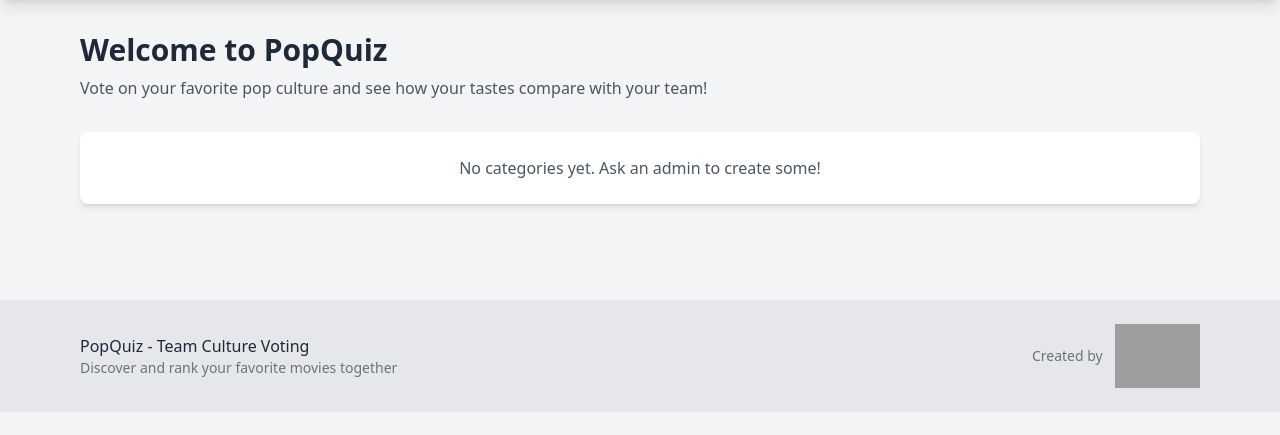
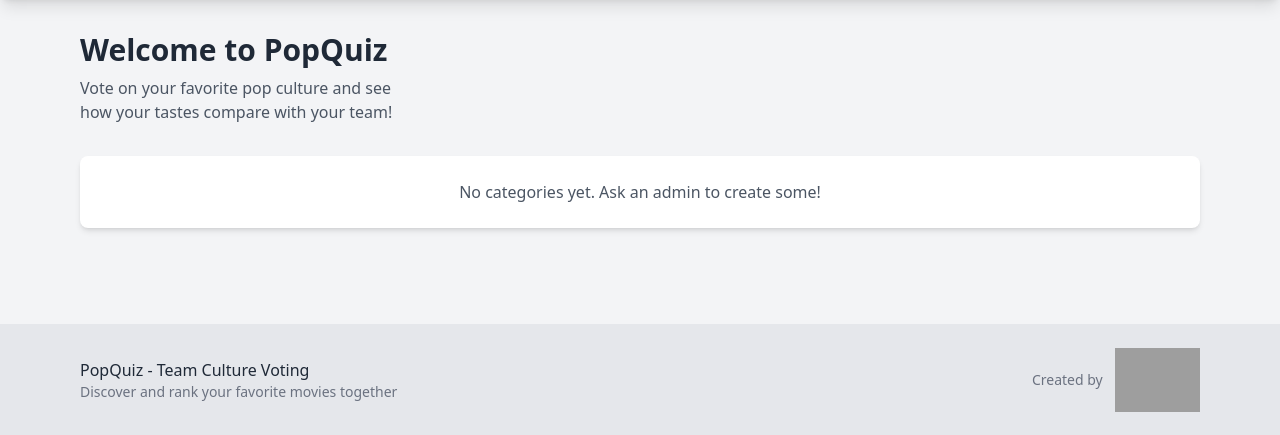
Before and after one commit to chnm/popquiz, a Django app: page / in a window 1280 px wide. Shown: the part 71-506 px from the top of the page. Run offline with Django 5.2, Linux system fonts and the light colour scheme; data that the repository does not hold is empty; some libraries are stand-ins or nearby versions; grey boxes are pictures that could not be loaded.

Commit message:
Make dashboard layout responsive with side-by-side content on desktop
- Welcome header and featured movie now share same row on desktop (lg breakpoint)
- Welcome section fixed at 320px width (lg:w-80) on desktop
- Featured movie takes remaining space (flex-grow)
- Stacks vertically on mobile/tablet for optimal mobile experience
- Welcome text vertically centered with featured movie card
- Better use of horizontal space on large screens

🤖 Generated with [Claude Code](https://claude.com/claude-code)

Co-Authored-By: Claude <noreply@anthropic.com>

```diff
--- a/catalog/templates/catalog/home.html
+++ b/catalog/templates/catalog/home.html
@@ -4,15 +4,17 @@
 
 {% block content %}
 {% load static %}
+<!-- Welcome Header and Featured Movie - Side by Side on Desktop -->
+<div class="mb-8 flex flex-col lg:flex-row gap-8">
     <!-- Welcome Header -->
-<div class="mb-8">
+    <div class="flex-shrink-0 lg:w-80 flex flex-col justify-center">
         <h1 class="text-3xl font-bold text-gray-800 mb-2">Welcome to PopQuiz</h1>
         <p class="text-gray-600">Vote on your favorite pop culture and see how your tastes compare with your team!</p>
     </div>
 
     <!-- Featured Movie Section -->
     {% if featured_movie %}
-<div class="mb-8">
+    <div class="flex-grow">
         <a href="{% url 'movie_detail' featured_movie.category.slug featured_movie.id %}" class="block relative rounded-2xl shadow-xl overflow-hidden group hover:shadow-2xl transition-all duration-300">
             <!-- Background Poster -->
             <div class="absolute inset-0">
@@ -107,6 +109,7 @@
         </a>
     </div>
     {% endif %}
+</div>
 
 <!-- Main Voting Section -->
 {% if user.is_authenticated %}
```
Lines whose indentation alone changed are shown as unchanged.
